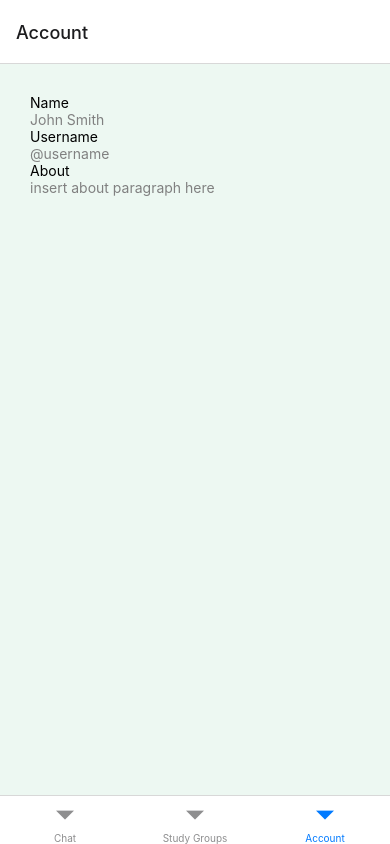
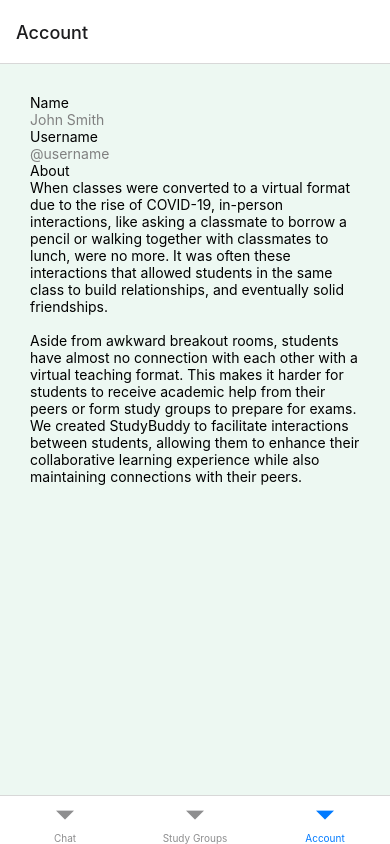
Before and after one commit to rebecca-yee/hackrice2021, a React Native app: screen /Account in a window 390 px wide. Built offline with nearby package versions, Linux system fonts and the light colour scheme.

Commit message:
about section

```diff
--- a/screens/Account.js
+++ b/screens/Account.js
@@ -20,7 +20,22 @@ function Account() {
       <View style={styles.body}>
         <ListItem title="Name" subtitle="John Smith" />
         <ListItem title="Username" subtitle="@username" />
-        <ListItem title="About" subtitle="insert about paragraph here" />
+
+        <Text>About</Text>
+        <Text>
+          When classes were converted to a virtual format due to the rise of
+          COVID-19, in-person interactions, like asking a classmate to borrow a
+          pencil or walking together with classmates to lunch, were no more. It
+          was often these interactions that allowed students in the same class
+          to build relationships, and eventually solid friendships.{"\n"}
+          {"\n"}Aside from awkward breakout rooms, students have almost no
+          connection with each other with a virtual teaching format. This makes
+          it harder for students to receive academic help from their peers or
+          form study groups to prepare for exams. We created StudyBuddy to
+          facilitate interactions between students, allowing them to enhance
+          their collaborative learning experience while also maintaining
+          connections with their peers.
+        </Text>
       </View>
     </View>
   );
```
